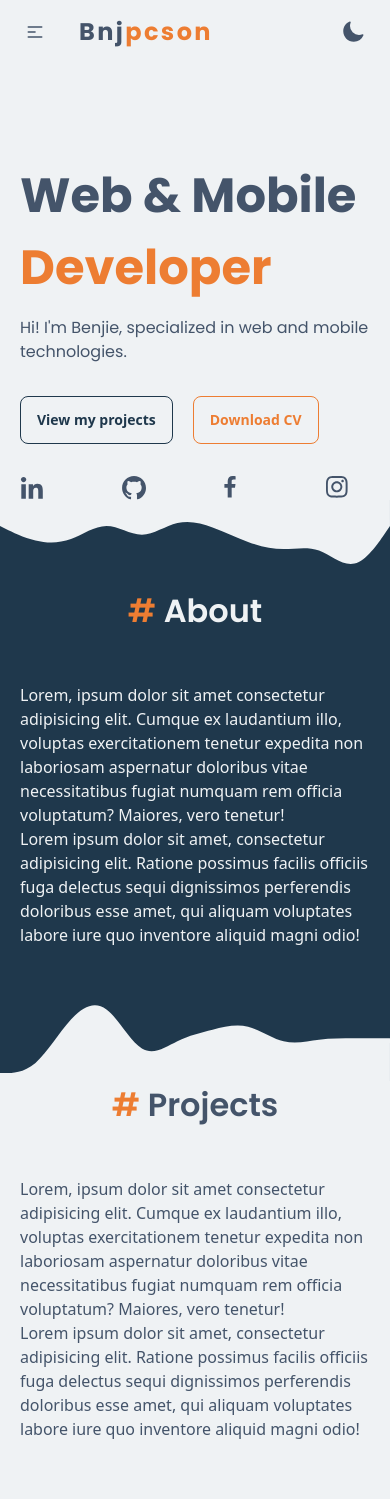
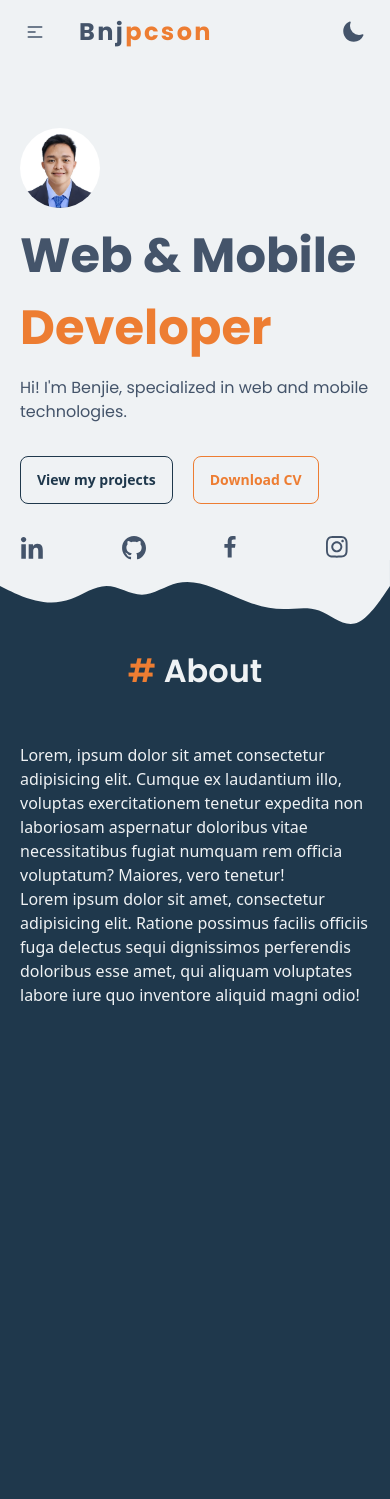
Before and after one commit to bnjpcson/aboutme, a React (Vite) app: page / in a window 390 px wide. Shown: the top 1499 px of the page. Built offline with nearby package versions, Linux system fonts and the light colour scheme.

Commit message:
spyscroll

```diff
--- a/src/pages/HomePage.jsx
+++ b/src/pages/HomePage.jsx
@@ -60,7 +60,35 @@ const HomePage = () => {
     }
   };
 
-  useEffect(() => {}, []);
+  useEffect(() => {
+    window.addEventListener("scroll", () => {
+      const home =
+        homeSection.current.getBoundingClientRect().top + window.scrollY - 150;
+
+      const about =
+        aboutSection.current.getBoundingClientRect().top + window.scrollY - 150;
+
+      const projects =
+        projectSection.current.getBoundingClientRect().top +
+        window.scrollY -
+        150;
+
+      const certificates =
+        certificateSection.current.getBoundingClientRect().top +
+        window.scrollY -
+        150;
+
+      if (scrollY >= home && scrollY < about) {
+        setActive("home");
+      } else if (scrollY >= about && scrollY < projects) {
+        setActive("about");
+      } else if (scrollY >= projects && scrollY < certificates) {
+        setActive("projects");
+      } else if (scrollY > certificates) {
+        setActive("certificates");
+      }
+    });
+  }, []);
 
   const scrollTo = (offsetTop) => {
     window.scrollTo({
@@ -73,9 +101,10 @@ const HomePage = () => {
     <>
       <div className={theme}>
         <div
-          className={`bg-light text-dark dark:bg-dark dark:text-light min-h-screen`}
+          className={`bg-light text-dark dark:bg-dark dark:text-light min-h-screen min-w-min`}
         >
-          <div className="navbar fixed bg-light dark:bg-dark">
+          <div className="flex justify-center">
+            <div className="navbar fixed bg-light dark:bg-dark max-w-[1920px]">
               <div className="navbar-start">
                 <div className="dropdown">
                   <div
@@ -132,7 +161,6 @@ const HomePage = () => {
                 <li
                   className={navStyle("home")}
                   onClick={() => {
-                  setActive("home");
                     scrollTo(homeSection.current.offsetTop);
                   }}
                 >
@@ -141,7 +169,6 @@ const HomePage = () => {
                 <li
                   className={navStyle("about")}
                   onClick={() => {
-                  setActive("about");
                     scrollTo(aboutSection.current.offsetTop);
                   }}
                 >
@@ -150,7 +177,6 @@ const HomePage = () => {
                 <li
                   className={navStyle("projects")}
                   onClick={() => {
-                  setActive("projects");
                     scrollTo(projectSection.current.offsetTop);
                   }}
                 >
@@ -159,7 +185,6 @@ const HomePage = () => {
                 <li
                   className={navStyle("certificates")}
                   onClick={() => {
-                  setActive("certificates");
                     scrollTo(certificateSection.current.offsetTop);
                   }}
                 >
@@ -175,6 +200,7 @@ const HomePage = () => {
                 >
                   {theme == "dark" ? sunIcon : moonIcon}
                 </button>
+              </div>
             </div>
           </div>
 
@@ -199,7 +225,7 @@ const HomePage = () => {
           <div ref={aboutSection}>
             <section
               id="about"
-              className="bg-black flex flex-col justify-center md:px-50 lg:px-60 md:px-20 sm:px-10 px-5 items-center text-light"
+              className="bg-black flex flex-col md:px-50 lg:px-60 md:px-20 sm:px-10 px-5 items-center text-light min-h-screen"
             >
               <h1 className="poppins-semibold text-[32px]">
                 <span className="text-primary">#</span> About
@@ -238,7 +264,7 @@ const HomePage = () => {
           <div ref={projectSection}>
             <section
               id="projects"
-              className="bg-light dark:bg-dark flex flex-col justify-center md:px-50 lg:px-60 md:px-20 sm:px-10 px-5 items-center"
+              className="bg-light dark:bg-dark flex flex-col md:px-50 lg:px-60 md:px-20 sm:px-10 px-5 items-center  min-h-screen"
             >
               <h1 className="poppins-semibold text-[32px]">
                 <span className="text-primary">#</span> Projects
@@ -276,7 +302,7 @@ const HomePage = () => {
           <div ref={certificateSection}>
             <section
               id="certificates"
-              className="bg-black flex flex-col md:px-50 lg:px-60 md:px-20 sm:px-10 px-5 items-center pb-72 text-light"
+              className="bg-black flex flex-col md:px-50 lg:px-60 md:px-20 sm:px-10 px-5 items-center pb-72 text-light  min-h-screen"
             >
               <h1 className="poppins-semibold text-[32px]">
                 <span className="text-primary">#</span> Certificates
--- a/src/sections/HomeSection.jsx
+++ b/src/sections/HomeSection.jsx
@@ -52,9 +52,14 @@ const HomeSection = ({ theme }) => {
 
   return (
     <section id="home" className="flex flex-col items-center">
-      <div className="flex flex-col justify-center items-center pt-40 max-w-5xl px-5 sm:px-10">
+      <div className="flex flex-col justify-center items-center pt-32 max-w-5xl px-5 sm:px-10">
         <div className="flex flex-row justify-center items-start">
           <div className="flex flex-col w-full gap-3">
+            <img
+              className="aspect-auto w-20 rounded-full sm:hidden"
+              src={profile}
+              alt=""
+            />
             <h1 className="poppins-bold text-[48px]">
               Web & Mobile <span className="text-primary">Developer</span>
             </h1>
@@ -62,22 +67,26 @@ const HomeSection = ({ theme }) => {
               Hi! I'm Benjie, specialized in web and mobile technologies.
             </p>
             <div className="flex flex-row gap-5 py-5">
+              <div>
                 <button
-                className="btn btn-outline btn-info dark:btn-secondary "
+                  className="btn btn-outline btn-info dark:btn-secondary w-full"
                   onClick={() => {
                     document.getElementById("my_modal").showModal();
                   }}
                 >
                   View my projects
                 </button>
+              </div>
+              <div>
                 <button
-                className="btn btn-outline btn-primary"
+                  className="btn btn-outline btn-primary w-full"
                   onClick={() => {
                     document.getElementById("my_modal").showModal();
                   }}
                 >
                   Download CV
                 </button>
+              </div>
             </div>
             <div className="flex flex-row w-full justify-between pr-5">
               <a href="https://www.linkedin.com/in/bnjpcson/" target="_blank">
```
Lines whose indentation alone changed are shown as unchanged.
